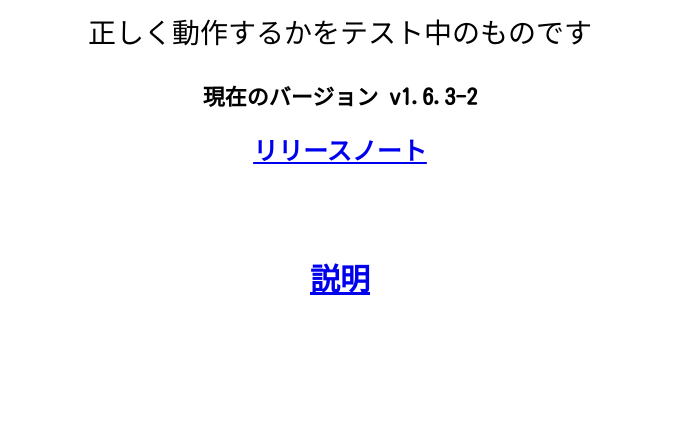
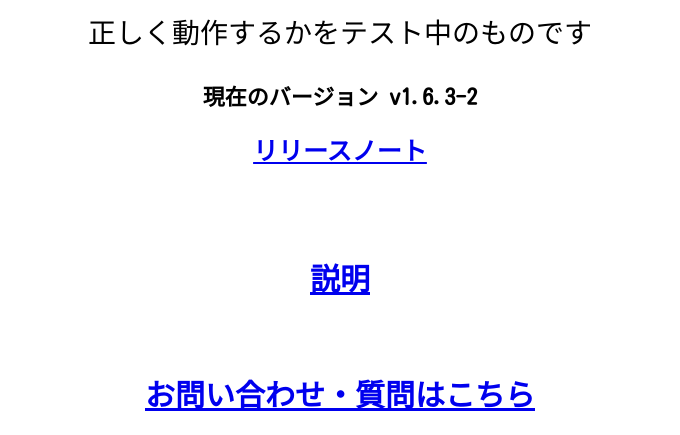
Before and after one commit to t0729/rzv-home, a plain HTML site: page index.html in a window 1280 px wide. Shown: the part 639-1074 px from the top of the page, without its empty margins (300-980 px from the left). Before the commit the page ends 958 px from the top, so only its background shows below. Drawn offline with Linux system fonts and the light colour scheme.

Commit message:
Update index.html

```diff
--- a/index.html
+++ b/index.html
@@ -77,6 +77,8 @@
     </section>
     <br><br><br>
     <a href="#" onclick="toggleModal('explanationModal')" class="link">説明</a>
+    <br><br>
+    <a href="#" onclick="redirect(event, 'https://forms.gle/hyUXYmZwiU7woLYEA')" class="link">お問い合わせ・質問はこちら</a>
     <div id="explanationModal" class="modal"><div class="modal-content">
         <span class="close" onclick="toggleModal('explanationModal')">&times;</span>
         <p class="explanation">
```
